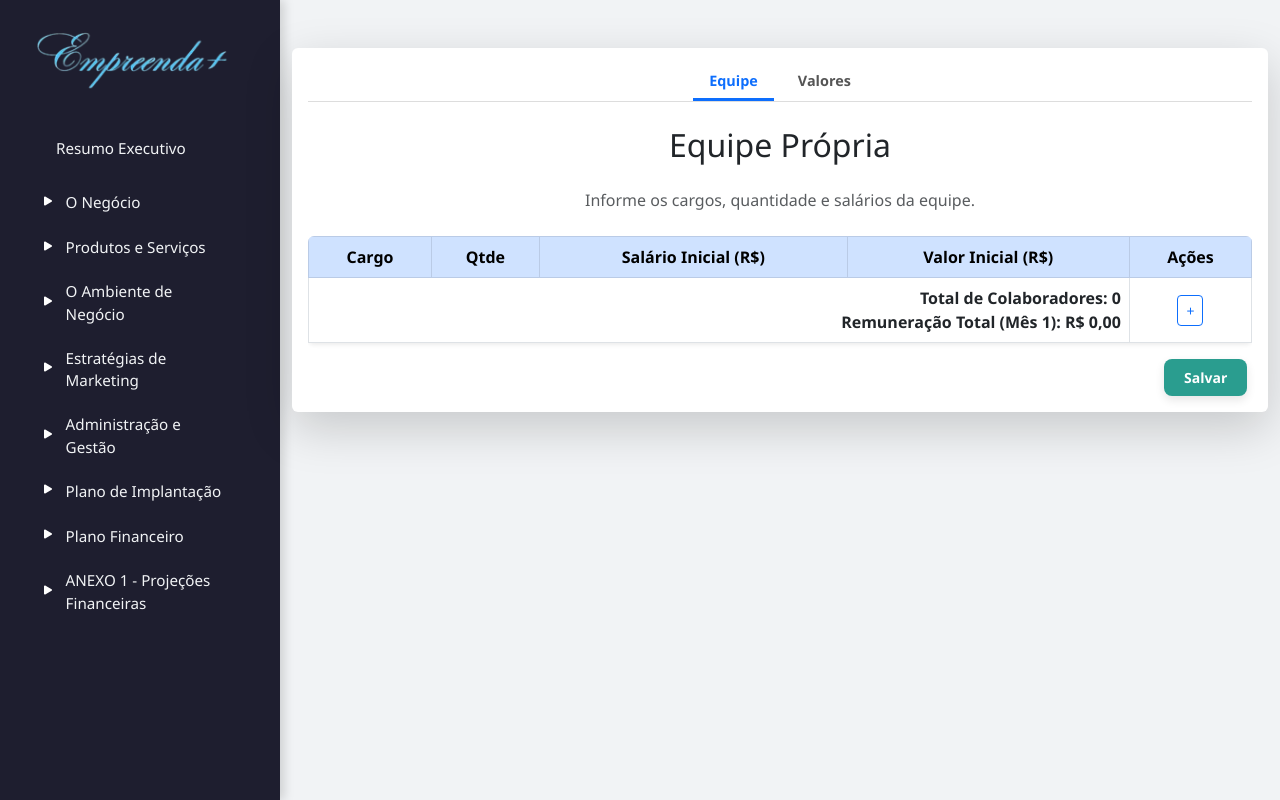
After one commit to Jhuliana1403/Sistema-Cont-bil, a Django app: page /equipe-propria/ in a window 1280 px wide. The commit adds this page. Run offline with Django 5.2, Linux system fonts and the light colour scheme; data that the repository does not hold is empty.

Commit message:
inclusão equioe-propria

```diff
--- a/base/templates/modulos/sidebar.html
+++ b/base/templates/modulos/sidebar.html
@@ -80,6 +80,7 @@
       <div class="sidebar-item-content">
         <ul>
           <li><a href="{% url 'investimento' %}">Investimento</a></li>
+          <li><a href="{% url 'equipe_propria' %}">Equipe Própria</a></li>
         </ul>
       </div>
     </li>
--- /dev/null
+++ b/planodenegocios/templates/planodenegocios/equipe_propria.html
@@ -0,0 +1,115 @@
+{% extends "base.html" %}
+{% load static %}
+
+{% block conteudo %}
+<div class="container my-5">
+  <div class="card shadow-lg border-0">
+    <div class="card-body">
+
+      <!-- Tabs -->
+      <div class="tabs-modern mb-4 d-flex gap-2 justify-content-center">
+        <button id="btn-equipe" class="tab-btn tab-btn-active" onclick="mostrarAba('conteudo-equipe', this)">Equipe</button>
+        <button id="btn-valores" class="tab-btn" onclick="mostrarAba('conteudo-valores', this)">Valores</button>
+      </div>
+
+      <!-- Aba Equipe -->
+      <div id="conteudo-equipe" class="tab-content active">
+        <h2 class="card-title text-center mb-4">Equipe Própria</h2>
+        <p class="text-muted text-center mb-4">Informe os cargos, quantidade e salários da equipe.</p>
+
+        <form method="POST" id="form-equipe">
+          {% csrf_token %}
+          <input type="hidden" name="form-equipe" value="1">
+          <div class="table-responsive rounded">
+            <table class="table table-hover table-bordered align-middle text-center shadow-sm bg-white rounded" id="tabela-equipe">
+              <thead class="table-primary text-dark">
+                <tr>
+                  <th>Cargo</th>
+                  <th>Qtde</th>
+                  <th>Salário Inicial (R$)</th>
+                  <th>Valor Inicial (R$)</th>
+                  <th>Ações</th>
+                </tr>
+              </thead>
+              <tbody>
+                {% for f in funcionarios %}
+                <tr>
+                  <td>{{ f.cargo }}</td>
+                  <td>{{ f.quantidade }}</td>
+                  <td>R$ {{ f.salario_inicial|floatformat:2 }}</td>
+                  <td>R$ {{ f.valor_inicial|floatformat:2 }}</td>
+                  <td>
+                    <a href="#" class="btn btn-outline-danger btn-sm" onclick="return confirm('Deseja excluir este cargo?');">
+                      <i class="bi bi-trash-fill"></i>
+                    </a>
+                  </td>
+                </tr>
+                {% endfor %}
+              </tbody>
+              <tfoot>
+                <tr>
+                  <td colspan="4" class="text-end align-middle">
+                    <strong>Total de Colaboradores: {{ total_colaboradores }}</strong><br>
+                    <strong>Remuneração Total (Mês 1): R$ {{ total_salario|floatformat:2 }}</strong>
+                  </td>
+                  <td class="text-center align-middle">
+                    <button type="button" class="btn btn-outline-primary btn-sm" onclick="adicionarLinhaEquipe()">+</button>
+                  </td>
+                </tr>
+              </tfoot>
+            </table>
+          </div>
+          <div class="botao-salvar">
+            <button type="submit" class="btn-salvar">Salvar</button>
+          </div>
+        </form>
+      </div>
+
+      <!-- Aba Valores -->
+      <div id="conteudo-valores" class="tab-content d-none" role="tabpanel" aria-labelledby="btn-valores">
+        <h2 class="card-title text-center mb-4">Valores Mensais</h2>
+        <p class="text-muted text-center mb-4">Projeção de salários para os 12 primeiros meses (valores constantes).</p>
+
+        <div class="table-responsive rounded">
+          <table class="table table-hover table-bordered align-middle text-center shadow-sm bg-white rounded">
+            <thead class="table-primary text-dark">
+              <tr>
+                <th>Cargo</th>
+                {% for mes in "123456789101112"|make_list %}
+                <th>M{{ mes }}</th>
+                {% endfor %}
+              </tr>
+            </thead>
+            <tbody>
+              {% for f in funcionarios %}
+              <tr>
+                <td>{{ f.cargo }}</td>
+                {% for mes in "123456789101112"|make_list %}
+                <td>R$ {{ f.salario_inicial|floatformat:2 }}</td>
+                {% endfor %}
+              </tr>
+              {% endfor %}
+            </tbody>
+          </table>
+        </div>
+      </div>
+
+    </div>
+  </div>
+</div>
+{% endblock conteudo %}
+
+{% block extra_js %}
+<script src="{% static 'js/sidebar.js' %}"></script>
+<script src="{% static 'js/adicionar_linha.js' %}"></script>
+<script src="{% static 'js/botao-ativacao.js' %}"></script>
+<script>
+  function mostrarAba(idAba, btn) {
+    document.querySelectorAll('.tab-content').forEach(el => el.classList.add('d-none'));
+    document.getElementById(idAba).classList.remove('d-none');
+
+    document.querySelectorAll('.tab-btn').forEach(b => b.classList.remove('tab-btn-active'));
+    btn.classList.add('tab-btn-active');
+  }
+</script>
+{% endblock extra_js %}
--- a/planodenegocios/urls.py
+++ b/planodenegocios/urls.py
@@ -26,4 +26,8 @@ urlpatterns = [
     path('investimento/', views.investimento, name='investimento'),
     path('investimento/excluir/<int:investimento_id>/', views.excluir_investimento, name='excluir_investimento'),
     path('ampliacoes/excluir/<int:ampliacao_id>/', views.excluir_ampliacao, name='excluir_ampliacao'),
+
+    # Equipe própia
+    path('equipe-propria/', views.equipe_propria, name='equipe_propria'),
+
 ]
--- a/planodenegocios/views.py
+++ b/planodenegocios/views.py
@@ -126,3 +126,33 @@ def excluir_ampliacao(request, ampliacao_id):
     ampliacao.delete()
     messages.success(request, f'A ampliação "{ampliacao.descricao}" foi excluída com sucesso!')
     return redirect('investimento')
+
+# View para Equipe própia
+from .models import Funcionario
+from django.shortcuts import render, redirect
+from django.contrib import messages
+
+def equipe_propria(request):
+    if request.method == 'POST':
+        cargo = request.POST.get('cargo')
+        quantidade = request.POST.get('quantidade')
+        salario = request.POST.get('salario')
+
+        funcionario = Funcionario(
+            cargo=cargo,
+            quantidade=int(quantidade),
+            salario_inicial=float(salario),
+        )
+        funcionario.save()
+        messages.success(request, "Funcionário adicionado com sucesso!")
+        return redirect('equipe_propria')
+
+    funcionarios = Funcionario.objects.all()
+    total_salario = sum(f.valor_inicial for f in funcionarios)
+    total_colaboradores = sum(f.quantidade for f in funcionarios)
+
+    return render(request, 'planodenegocios/equipe_propria.html', {
+        'funcionarios': funcionarios,
+        'total_salario': total_salario,
+        'total_colaboradores': total_colaboradores,
+    })
```
Also changed, not shown: planodenegocios/models.py (+32 -0 lines), db.sqlite3, planodenegocios/migrations/0006_funcionario_encargo_beneficio_salariomensal.py (added).
